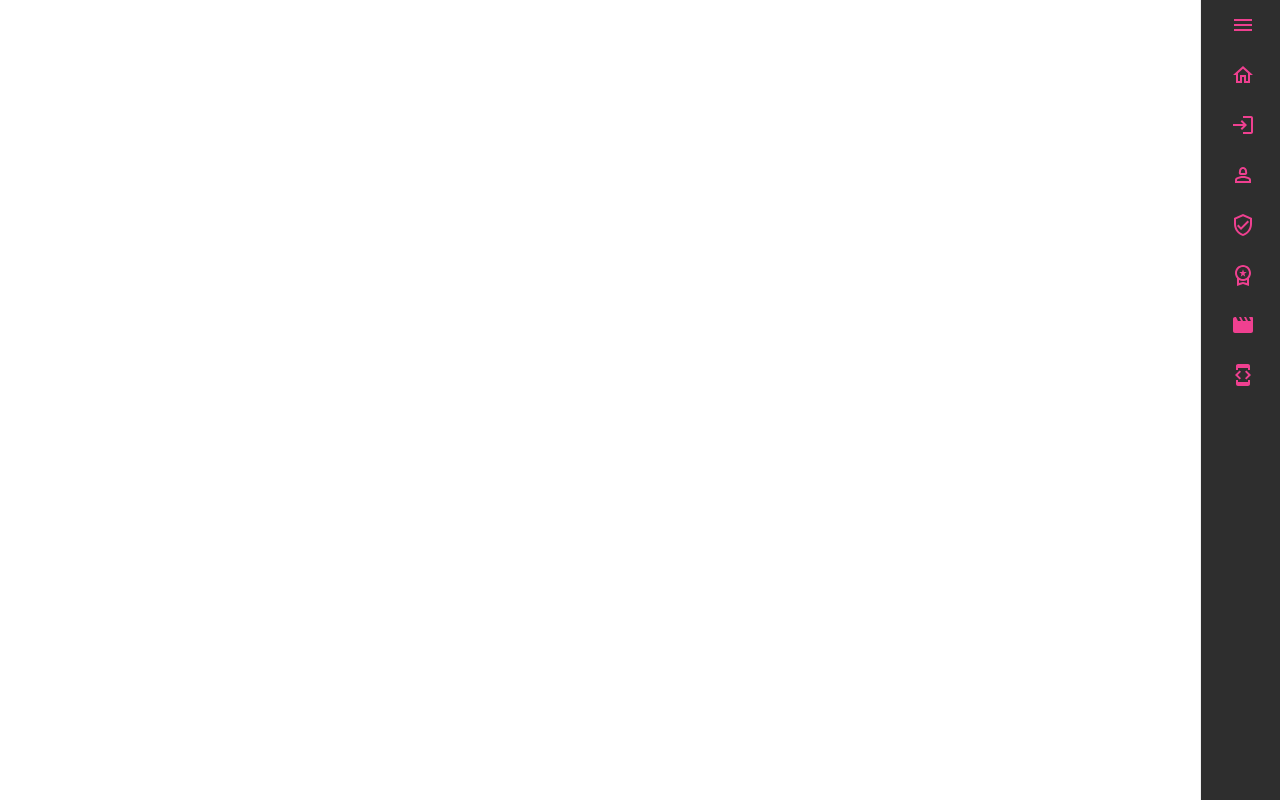
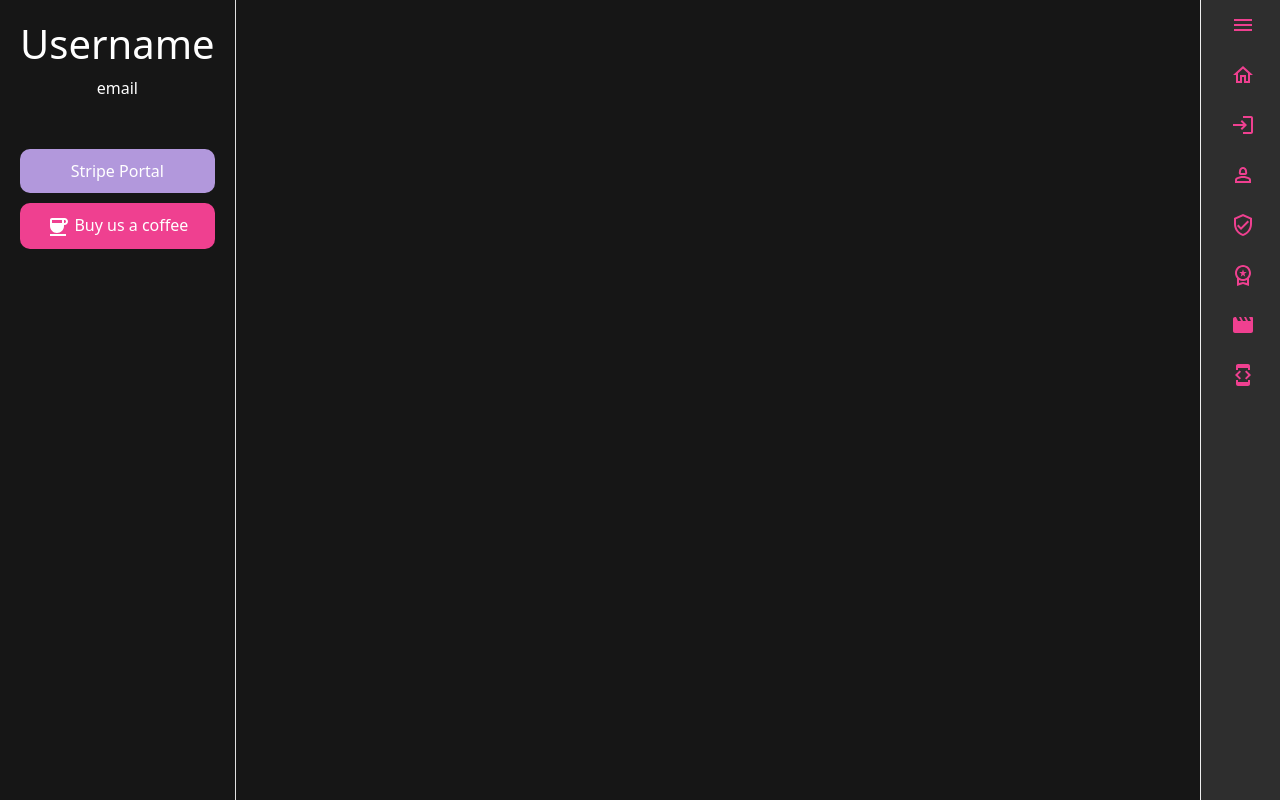
Before and after one commit to Isuru2701/Yolo2.0, a React (Create React App) app: page /profile in a window 1280 px wide. Built offline with nearby package versions, Linux system fonts and the light colour scheme.

Commit message:
profile sidebar added

```diff
--- a/src/components/Profile.js
+++ b/src/components/Profile.js
@@ -1,7 +1,23 @@
 import React from "react";
-
+import '../styles/profile.css';
+import { Coffee } from "@mui/icons-material";
 export default function Checkout() {
     return (
-        <></>
+        <div className="profile-container">
+
+            <div className="aside">
+                <h1>Username</h1>
+                <p>email</p>
+                <hr />
+
+                <button className='profile-menu-button'>Stripe Portal</button>
+                <button className='kofi-button'><Coffee/> Buy us a coffee</button>
+            </div>
+
+            <div className='collections-container'>
+
+
+            </div>
+        </div>
     );
 }
--- /dev/null
+++ b/src/styles/profile.css
@@ -0,0 +1,63 @@
+.profile-container {
+  width: 100%;
+  min-height: 100vh;
+  display: flex;
+  flex-direction: row;
+  justify-content: flex-start;
+  align-items: center;
+  background-color: var(--base-black);
+}
+
+.aside {
+    /* width: 20%; */
+    min-height: 100%;
+    display: flex;
+    flex-direction: column;
+    justify-content: flex-start;
+    align-items: center;
+    padding: 20px;
+    border-right: 1px solid #e0e0e0;
+    background-color: var();
+    color: var(--highlight-white);
+}
+
+.collections-container {
+
+}
+
+.collection-item {
+
+}
+
+.profile-menu-button {
+    background-color: var(--base);
+    color: var(--highlight-white);
+    border: none;
+    border-radius: 10px;
+    padding: 10px;
+    margin-bottom: 10px;
+    width: 100%;
+}
+
+.profile-menu-button:active {
+    background-color: var(--highlight-white);
+    background-color: transparent;
+
+}
+
+.kofi-button {
+    background-color: var(--tone-highlight);
+    color: var(--highlight-white);
+    border: none;
+    border-radius: 10px;
+    padding: 10px;
+    margin-bottom: 10px;
+    width: 100%;
+    font-weight: 200;
+}
+
+.kofi-button:active {
+    color: var(--tone-highlight);
+    background-color: transparent;
+
+}
```
Also changed, not shown: src/styles/paymentfeedback.css (deleted).
